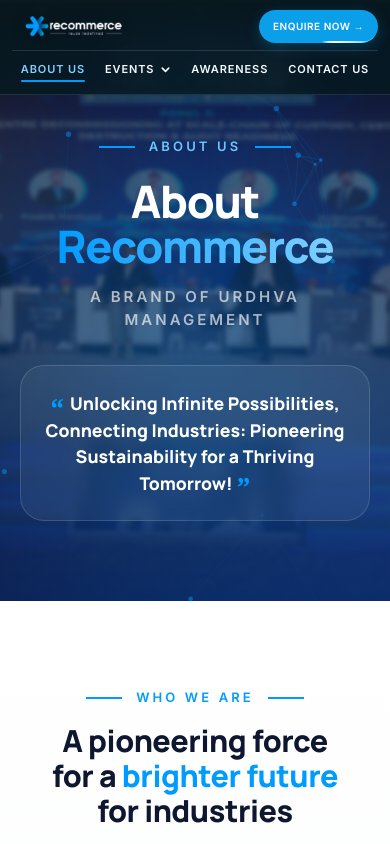
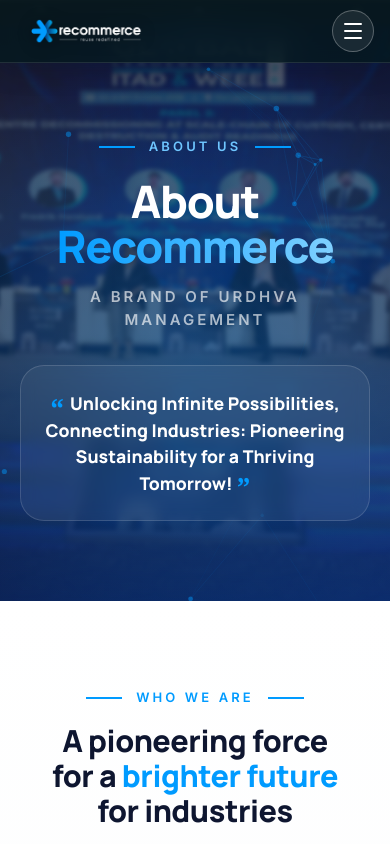
Before and after one commit to bhoomika6214/Recommerce-website, a React (Vite) app: page /about in a window 390 px wide. Shown: the top 844 px of the page. Built offline with nearby package versions, Linux system fonts and the light colour scheme.

Commit message:
navbar responsive view updated

```diff
--- a/src/components/Navbar.css
+++ b/src/components/Navbar.css
@@ -329,48 +329,184 @@
   }
 }
 
-/* Phones: the logo and Contact button share the top row; the page links get their own row below. */
-@media (max-width: 600px) {
+/* Menu button: only shown on phones and small tablets */
+.nav-burger {
+  display: none;
+}
+
+/* Phones and small tablets: logo, Enquire Now and a menu button on one row; the links open as a panel. */
+@media (max-width: 768px) {
   .navbar-container {
     flex-wrap: wrap;
-    row-gap: 0;
+    align-items: center;
+    padding: 6px 16px;
   }
+
+  .navbar--open {
+    background: rgba(5, 16, 34, 0.97);
+    -webkit-backdrop-filter: blur(18px);
+    backdrop-filter: blur(18px);
+  }
+
   .logo-lockup {
-    height: 44px;
+    height: 50px;
   }
+
   .navbar-logo {
     order: 1;
   }
+
   .nav-right {
     display: contents;
   }
+
+  /* the Enquire Now button is hidden on phones */
   .nav-contact-btn {
-    order: 2;
+    display: none;
+  }
+
+  .nav-burger {
+    order: 3;
+    display: inline-flex;
+    flex-direction: column;
+    align-items: center;
+    justify-content: center;
+    gap: 5px;
+    width: 42px;
+    height: 42px;
     margin-left: auto;
+    padding: 0;
+    border-radius: 50% !important;
+    border: 1px solid rgba(255, 255, 255, 0.28) !important;
+    background: rgba(255, 255, 255, 0.08) !important;
+    box-shadow: none !important;
+    cursor: pointer;
   }
+
+  .nav-burger span {
+    display: block;
+    width: 18px;
+    height: 2px;
+    border-radius: 2px;
+    background: #fff;
+    transition: transform 0.3s ease, opacity 0.2s ease;
+  }
+
+  .navbar--open .nav-burger span:nth-child(1) {
+    transform: translateY(7px) rotate(45deg);
+  }
+  .navbar--open .nav-burger span:nth-child(2) {
+    opacity: 0;
+  }
+  .navbar--open .nav-burger span:nth-child(3) {
+    transform: translateY(-7px) rotate(-45deg);
+  }
+
+  /* the link panel */
   .nav-links {
-    order: 3;
+    order: 4;
     flex: 0 0 100%;
-    justify-content: center;
-    gap: 20px;
-    padding: 4px 0 8px;
-    margin-top: 2px;
+    display: none;
+    flex-direction: column;
+    align-items: stretch;
+    gap: 0;
+    padding: 4px 0 12px;
+    margin-top: 6px;
     border-top: 1px solid rgba(255, 255, 255, 0.12);
+    max-height: calc(100vh - 100px);
+    overflow-y: auto;
   }
-  .nav-link {
-    font-size: 11px;
-    letter-spacing: 0.08em;
-    padding: 6px 0 4px;
+
+  .navbar--open .nav-links {
+    display: flex;
   }
+
+  .nav-links > .nav-link,
+  .nav-dropdown-toggle {
+    width: 100%;
+    padding: 15px 4px;
+    font-size: 13px;
+    letter-spacing: 0.14em;
+    border-bottom: 1px solid rgba(255, 255, 255, 0.08) !important;
+  }
+
+  .nav-link::after {
+    display: none;
+  }
+
+  .nav-link--active {
+    color: #7fd0ff;
+  }
+
   .nav-dropdown {
-    position: static; /* centre the menu on the whole links row, not the small toggle */
+    display: block;
+    position: static;
   }
-  .nav-links {
-    position: relative;
+
+  .nav-dropdown-toggle {
+    justify-content: space-between;
   }
-  .nav-menu {
-    left: 50%;
-    top: 100%;
-    margin-top: 2px;
+
+  .nav-caret {
+    width: 13px;
+    height: 13px;
+  }
+
+  /* Events: opens inline like an accordion (tap only, never on hover) */
+  .nav-dropdown .nav-menu,
+  .nav-dropdown:hover .nav-menu,
+  .nav-dropdown:focus-within .nav-menu,
+  .nav-dropdown.nav-dropdown--open .nav-menu {
+    position: static;
+    min-width: 0;
+    margin: 0;
+    padding: 0 0 0 14px;
+    background: none;
+    border: none;
+    border-radius: 0;
+    box-shadow: none;
+    backdrop-filter: none;
+    -webkit-backdrop-filter: none;
+    opacity: 1;
+    visibility: visible;
+    transform: none;
+    max-height: 0;
+    overflow: hidden;
+    transition: max-height 0.35s ease;
+  }
+
+  .nav-dropdown.nav-dropdown--open .nav-menu {
+    max-height: 180px;
+  }
+  /* hover/focus alone must not open it on a phone: only the tap does */
+  .nav-dropdown:not(.nav-dropdown--open) .nav-menu {
+    max-height: 0;
+  }
+
+  .nav-menu::before {
+    display: none;
+  }
+
+  .nav-dropdown:hover:not(.nav-dropdown--open) .nav-caret {
+    transform: none;
+  }
+
+  .nav-menu a {
+    padding: 13px 6px;
+    font-size: 13px;
+    border-radius: 8px;
   }
 }
+
+@media (max-width: 380px) {
+  .navbar-container {
+    padding: 6px 12px;
+  }
+  .logo-lockup {
+    height: 40px;
+  }
+  .nav-burger {
+    width: 38px;
+    height: 38px;
+  }
+}
--- a/src/components/Navbar.jsx
+++ b/src/components/Navbar.jsx
@@ -12,7 +12,9 @@ const EVENT_LINKS = [
 const Navbar = () => {
   const [scrolled, setScrolled] = useState(false);
   const [eventsOpen, setEventsOpen] = useState(false);
+  const [menuOpen, setMenuOpen] = useState(false); // the phone menu
   const eventsRef = useRef(null);
+  const navRef = useRef(null);
   const { pathname } = useLocation();
   const isHomePage = pathname === '/';
 
@@ -40,16 +42,45 @@ const Navbar = () => {
     };
   }, [eventsOpen]);
 
+  // phone menu: close on an outside tap or Escape
+  useEffect(() => {
+    if (!menuOpen) return undefined;
+    const onDown = (e) => {
+      if (!navRef.current?.contains(e.target)) setMenuOpen(false);
+    };
+    const onKey = (e) => {
+      if (e.key === 'Escape') setMenuOpen(false);
+    };
+    document.addEventListener('pointerdown', onDown);
+    document.addEventListener('keydown', onKey);
+    return () => {
+      document.removeEventListener('pointerdown', onDown);
+      document.removeEventListener('keydown', onKey);
+    };
+  }, [menuOpen]);
+
+  const closeAll = () => {
+    setEventsOpen(false);
+    setMenuOpen(false);
+  };
+
   return (
-    <nav className={`navbar ${scrolled || !isHomePage ? 'navbar-scrolled' : 'navbar-transparent'}`}>
+    <nav
+      ref={navRef}
+      className={`navbar ${scrolled || !isHomePage ? 'navbar-scrolled' : 'navbar-transparent'}${menuOpen ? ' navbar--open' : ''}`}
+    >
       <div className="navbar-container">
-        <Link to="/" className="navbar-logo" aria-label="Recommerce, home">
+        <Link to="/" className="navbar-logo" aria-label="Recommerce, home" onClick={closeAll}>
           <img src={RecommerceLogo} alt="Recommerce: reuse redefined" className="logo-lockup" />
         </Link>
 
         <div className="nav-right">
-          <div className="nav-links">
-            <NavLink to="/about" className={({ isActive }) => `nav-link ${isActive ? 'nav-link--active' : ''}`}>
+          <div className="nav-links" id="nav-links">
+            <NavLink
+              to="/about"
+              className={({ isActive }) => `nav-link ${isActive ? 'nav-link--active' : ''}`}
+              onClick={closeAll}
+            >
               ABOUT US
             </NavLink>
             <div className={`nav-dropdown ${eventsOpen ? 'nav-dropdown--open' : ''}`} ref={eventsRef}>
@@ -68,24 +99,45 @@ const Navbar = () => {
               <ul className="nav-menu">
                 {EVENT_LINKS.map((e) => (
                   <li key={e.href}>
-                    <a href={e.href} target="_blank" rel="noopener noreferrer" onClick={() => setEventsOpen(false)}>
+                    <a href={e.href} target="_blank" rel="noopener noreferrer" onClick={closeAll}>
                       {e.label}
                     </a>
                   </li>
                 ))}
               </ul>
             </div>
-            <NavLink to="/awareness" className={({ isActive }) => `nav-link ${isActive ? 'nav-link--active' : ''}`}>
+            <NavLink
+              to="/awareness"
+              className={({ isActive }) => `nav-link ${isActive ? 'nav-link--active' : ''}`}
+              onClick={closeAll}
+            >
               AWARENESS
             </NavLink>
-            <NavLink to="/contact" className={({ isActive }) => `nav-link ${isActive ? 'nav-link--active' : ''}`}>
+            <NavLink
+              to="/contact"
+              className={({ isActive }) => `nav-link ${isActive ? 'nav-link--active' : ''}`}
+              onClick={closeAll}
+            >
               CONTACT US
             </NavLink>
           </div>
-          <a className="nav-contact-btn" href={ENQUIRY_URL} target="_blank" rel="noopener noreferrer">
+          <a className="nav-contact-btn" href={ENQUIRY_URL} target="_blank" rel="noopener noreferrer" onClick={closeAll}>
             ENQUIRE NOW →
           </a>
         </div>
+
+        <button
+          type="button"
+          className="nav-burger"
+          aria-label={menuOpen ? 'Close menu' : 'Open menu'}
+          aria-expanded={menuOpen}
+          aria-controls="nav-links"
+          onClick={() => setMenuOpen((o) => !o)}
+        >
+          <span />
+          <span />
+          <span />
+        </button>
       </div>
     </nav>
   );
```
